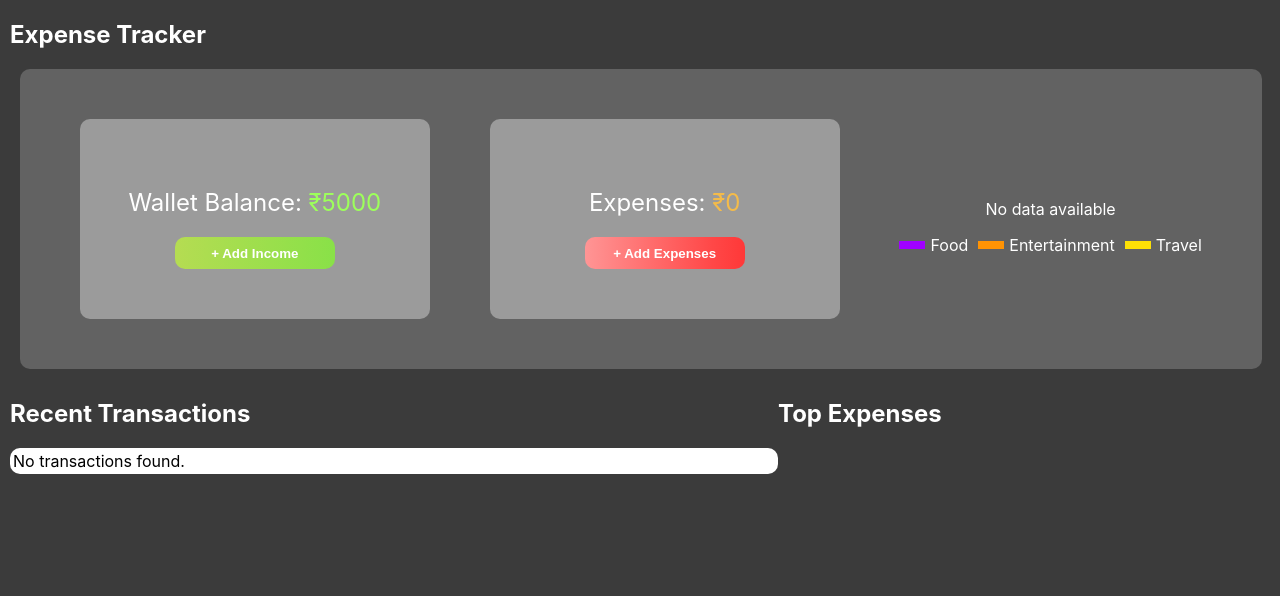
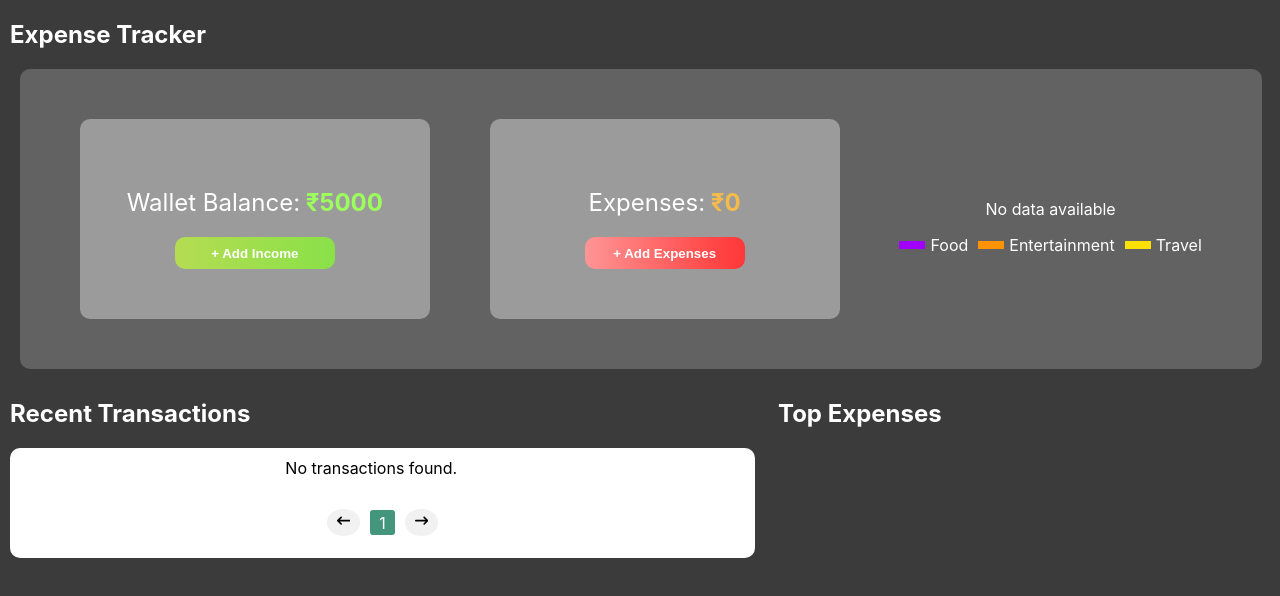
Before and after one commit to raone846/expensetracker, a React (Create React App) app: page / in a window 1280 px wide. Shown: the top 596 px of the page. Built offline with nearby package versions, Linux system fonts and the light colour scheme.

Commit message:
modified the design of the table

```diff
--- a/package.json
+++ b/package.json
@@ -6,6 +6,7 @@
     "cra-template": "1.2.0",
     "react": "^19.0.0",
     "react-dom": "^19.0.0",
+    "react-icons": "^5.4.0",
     "react-modal": "^3.16.1",
     "react-scripts": "5.0.1",
     "recharts": "^2.15.0",
--- a/src/components/Card.jsx
+++ b/src/components/Card.jsx
@@ -13,7 +13,7 @@ function Card({ balance, type, onAddIncome }) {
         alignItems:"center"}}>
         <h2 style={{ fontWeight: "normal" }}>
             {type === 'Income' ? 'Wallet Balance' : type}:
-            <span style={{ color: type === 'Income' ? '#9DFF5B' : '#F4BB4A' }}>{" ₹"+balance}
+            <span style={{ color: type === 'Income' ? '#9DFF5B' : '#F4BB4A', fontWeight: "bold" }}>{" ₹"+balance}
             </span>
         </h2>
         <button
--- a/src/components/Chart.jsx
+++ b/src/components/Chart.jsx
@@ -1,7 +1,8 @@
 import React from 'react';
 import { PieChart, Pie, Cell, ResponsiveContainer } from 'recharts';
 
-const COLORS = ['#A000FF', '#FF9304', '#FDE006', '#00C49F', '#FFBB28', '#0088FE'];
+const COLORS = ['#A000FF', '#FDE006', '#FF9304'];
+
 
 const RADIAN = Math.PI / 180;
 const renderCustomizedLabel = ({ cx, cy, midAngle, innerRadius, outerRadius, percent, index }) => {
--- a/src/components/RecentTransactions.jsx
+++ b/src/components/RecentTransactions.jsx
@@ -1,52 +1,217 @@
-import React from 'react';
+import React, { useState } from "react";
+import { FaArrowLeftLong, FaArrowRightLong } from "react-icons/fa6";
+import { MdOutlineCancel, MdOutlineEdit } from "react-icons/md";
+import { IoPizzaOutline } from "react-icons/io5";
+import { PiGiftLight } from "react-icons/pi";
+import { CiRollingSuitcase } from "react-icons/ci";
 
 function RecentTransactions({ expenses, setExpenses, setBalance, setSpendAmount, openModal, setEditExpense }) {
+  const [currentPage, setCurrentPage] = useState(1);
+  const rowsPerPage = 3;
+
+  const formatDate = (dateString) => {
+    const options = { year: "numeric", month: "long", day: "numeric" };
+    return new Date(dateString).toLocaleDateString(undefined, options);
+  };
+
   const handleDelete = (expenseToDelete) => {
-    // Remove the expense from the list
-    const updatedExpenses = expenses.filter(expense => expense !== expenseToDelete);
+    const updatedExpenses = expenses.filter((expense) => expense !== expenseToDelete);
+    setExpenses(updatedExpenses);
+    setBalance((prevBalance) => prevBalance + expenseToDelete.price);
+    setSpendAmount((prevSpendAmount) => prevSpendAmount - expenseToDelete.price);
 
-    // Update the state for expenses, balance, and spendAmount
-    setExpenses(updatedExpenses);
-    setBalance((prevBalance) => prevBalance + expenseToDelete.price); // Add back to balance (income)
-    setSpendAmount((prevSpendAmount) => prevSpendAmount - expenseToDelete.price); // Subtract from spend amount
-
-    // Update the expenses in localStorage
-    localStorage.setItem('expenses', JSON.stringify(updatedExpenses));
-    localStorage.setItem('balance', (parseFloat(localStorage.getItem('balance')) + expenseToDelete.price).toString());
-    localStorage.setItem('spendAmount', (parseFloat(localStorage.getItem('spendAmount')) - expenseToDelete.price).toString());
+    localStorage.setItem("expenses", JSON.stringify(updatedExpenses));
+    localStorage.setItem(
+      "balance",
+      (parseFloat(localStorage.getItem("balance")) + expenseToDelete.price).toString()
+    );
+    localStorage.setItem(
+      "spendAmount",
+      (parseFloat(localStorage.getItem("spendAmount")) - expenseToDelete.price).toString()
+    );
   };
 
   const handleEdit = (expenseToEdit) => {
-    // Open the modal and set the expense to be edited
-    setEditExpense(expenseToEdit);  // Set the expense being edited
-    openModal(true);  // Open the modal to edit
+    setEditExpense(expenseToEdit);
+    openModal(true);
+  };
+
+  const totalPages = Math.ceil(expenses.length / rowsPerPage);
+  const paginatedExpenses = expenses.slice(
+    (currentPage - 1) * rowsPerPage,
+    currentPage * rowsPerPage
+  );
+
+  const handlePageChange = (direction) => {
+    if (direction === "prev" && currentPage > 1) {
+      setCurrentPage(currentPage - 1);
+    } else if (direction === "next" && currentPage < totalPages) {
+      setCurrentPage(currentPage + 1);
+    }
+  };
+
+  const getCategoryIcon = (category) => {
+    switch (category) {
+      case "Food":
+        return <IoPizzaOutline />;
+      case "Entertainment":
+        return <PiGiftLight />;
+      case "Travel":
+        return <CiRollingSuitcase />;
+      default:
+        return null;
+    }
   };
 
   return (
-    <div style={{ color: "white", width: "100%", margin: "10px" }}>
+    <div style={{ color: "white", width: "97%", margin: "10px" }}>
       <h2>Recent Transactions</h2>
-      <div style={{ backgroundColor: "white", color: "black", borderRadius: "10px" }}>
-        <table style={{ width: '100%', tableLayout: 'auto' }}>
+      <div style={{ backgroundColor: "white", color: "black", borderStartEndRadius: "10px", borderTopLeftRadius: "10px" }}>
+        <table style={{ width: "97%", tableLayout: "auto", borderCollapse: "collapse", justifyContent: "center" }}>
           <tbody>
-            {expenses.length > 0 ? (
-              expenses.map((expense, index) => (
-                <tr key={index}>
-                  <td style={{ width: '25%' }}>{expense.title}</td>
-                  <td style={{ width: '25%' }}>{expense.category}</td>
-                  <td style={{ width: '25%' }}>{expense.price}</td>
-                  <td>
-                    <button onClick={() => handleDelete(expense)}>Delete</button>
-                    <button onClick={() => handleEdit(expense)}>Edit</button>
+            {paginatedExpenses.length > 0 ? (
+              paginatedExpenses.map((expense, index) => (
+                <tr
+                  key={index}
+                  style={{
+                    borderBottom: "1px solid #ddd",
+                    padding: "10px",
+                  }}
+                >
+                  <td style={{ width: "10%", textAlign: "left", padding: "10px" }}>
+                      <div
+                        style={{
+                          marginTop: "15px",
+                          fontSize: "20px",
+                          backgroundColor: "#D9D9D9",
+                          borderRadius: "50%",
+                          width: "40px",
+                          height: "40px",
+                          display: "flex",
+                          justifyContent: "center",
+                          alignItems: "center",
+                        }}
+                      >
+                        {getCategoryIcon(expense.category)}
+                      </div>
+                    </td>
+
+                  <td style={{ width: "60%", textAlign: "left", padding: "10px" }}>
+                    <div style={{ marginTop: "15px" }}>
+                      <div>{expense.title}</div>
+                      <small style={{ color: "gray" }}>{formatDate(expense.date)}</small>
+                    </div>
+                  </td>
+                  <td style={{ width: "30%", textAlign: "right", padding: "10px" }}>
+                    <div
+                      style={{
+                        display: "flex",
+                        justifyContent: "space-between",
+                        alignItems: "center",
+                        marginTop: "10px",
+                        color: "#F4BB4A",
+                      }}
+                    >
+                      <strong>₹{expense.price.toFixed(2)}</strong>
+                      <div>
+                        <button
+                          style={{
+                            marginRight: "5px",
+                            backgroundColor: "#e74c3c",
+                            color: "white",
+                            border: "none",
+                            padding: "5px 10px",
+                            borderRadius: "3px",
+                            cursor: "pointer",
+                          }}
+                          onClick={() => handleDelete(expense)}
+                        >
+                          <MdOutlineCancel />
+                        </button>
+                        <button
+                          style={{
+                            backgroundColor: "#F4BB4A",
+                            color: "white",
+                            border: "none",
+                            padding: "5px 10px",
+                            borderRadius: "3px",
+                            cursor: "pointer",
+                          }}
+                          onClick={() => handleEdit(expense)}
+                        >
+                          <MdOutlineEdit />
+                        </button>
+                      </div>
+                    </div>
                   </td>
                 </tr>
               ))
             ) : (
               <tr>
-                <td colSpan="4">No transactions found.</td>
+                <td colSpan="3" style={{ textAlign: "center", padding: "10px" }}>
+                  No transactions found.
+                </td>
               </tr>
             )}
           </tbody>
         </table>
+      </div>
+      <div
+        style={{
+          display: "flex",
+          justifyContent: "center",
+          alignItems: "center",
+          marginTop: "0px",
+          padding: "10px",
+          gap: "10px",
+          backgroundColor: "white",
+          borderBottomLeftRadius: "10px",
+          borderBottomRightRadius: "10px",
+          height: "50px",
+        }}
+      >
+        <button
+          onClick={() => handlePageChange("prev")}
+          disabled={currentPage === 1}
+          style={{
+            padding: "5px 10px",
+            backgroundColor: "#F1F1F1",
+            color: "black",
+            border: "none",
+            borderRadius: "50%",
+            cursor: currentPage === 1 ? "not-allowed" : "pointer",
+          }}
+        >
+          <FaArrowLeftLong />
+        </button>
+        <span
+          style={{
+            backgroundColor: "#43967B",
+            width: "25px",
+            height: "25px",
+            borderRadius: "3px",
+            display: "flex",
+            justifyContent: "center",
+            alignItems: "center",
+            color: "white",
+          }}
+        >
+          {currentPage}
+        </span>
+        <button
+          onClick={() => handlePageChange("next")}
+          disabled={currentPage === totalPages}
+          style={{
+            padding: "5px 10px",
+            backgroundColor: "#F1F1F1",
+            color: "black",
+            border: "none",
+            borderRadius: "50%",
+            cursor: currentPage === totalPages ? "not-allowed" : "pointer",
+          }}
+        >
+          <FaArrowRightLong />
+        </button>
       </div>
     </div>
   );
```
Also changed, not shown: 1 other file (tests, documents, lock files or other folders).
